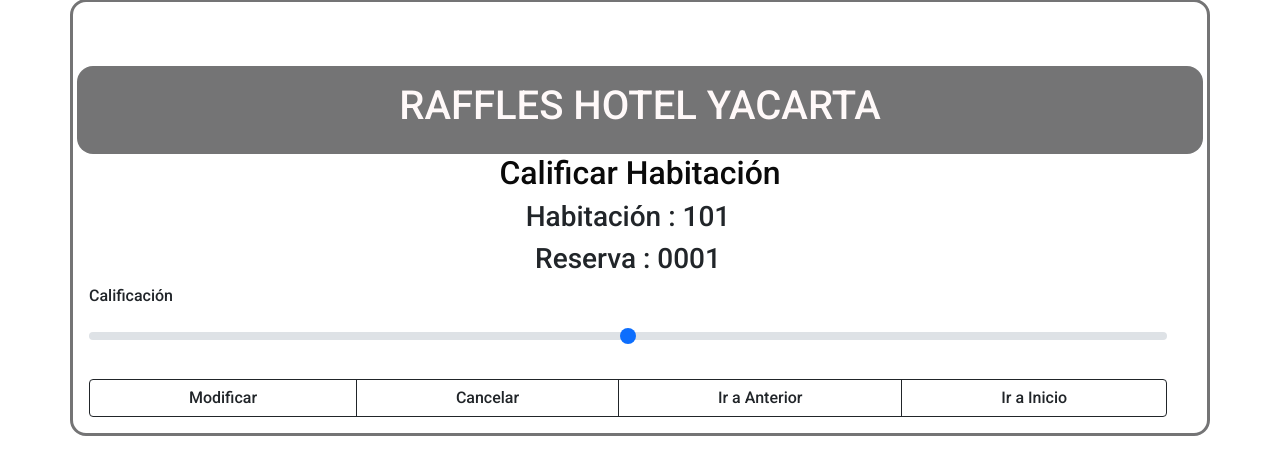
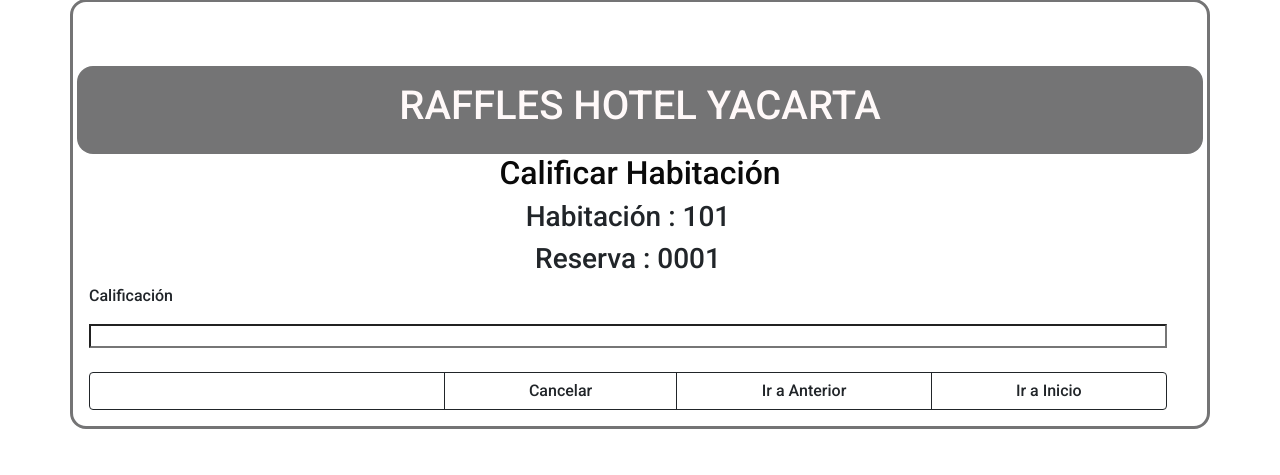
Before and after one commit to jvalu90/AppWebS_3, a Python web app: template templates/0-1-3-3-2-calificar_habitaciones.html in a window 1280 px wide. Shown: the part 49-524 px from the top of the page. Run offline with Jinja, Linux system fonts and the light colour scheme; the template is opened without the code that fills it, so the values that code supplies are empty, except form fields; form fields are guessed from the names that the template uses.

Commit message:
Update 0-1-3-3-2-calificar_habitaciones.html

```diff
--- a/templates/0-1-3-3-2-calificar_habitaciones.html
+++ b/templates/0-1-3-3-2-calificar_habitaciones.html
@@ -13,6 +13,9 @@
 </head>
 <body>
     <div class="container">
+      <form method="POST" action="{{ url_for('calificar_habitaciones') }}" novalidate>
+      {{ form.hidden_tag() }}
+
       <div class="row">
         <br>
       </div>
@@ -20,15 +23,16 @@
       <div class="row">
         <br>
       </div>
+
       <div class="row" id = "encabezado">
         <h1 class="text-center">RAFFLES HOTEL YACARTA</h1>
       </div>
+
       <div class="row">
         <h2 class="text-center">Calificar Habitación</h2>
       </div>
+
       <div class="row">
-
-
         <div class="row">
           <div class="col">
             <h3 class="text-center">Habitación : 101</h3>
@@ -50,14 +54,12 @@
         </div>
       </div>
 
-
-
       <div class="row">
         <div class="col">
-                <input type="range" class="form-range" min="0" max="10" id="calificacion">
+          <!--<input type="range" class="form-range" min="0" max="10" id="calificacion">-->
+          {{ form.calificacion(class="form-range") }}
         </div>
       </div>
-
 
       <div class="row">
         <br>
@@ -66,7 +68,8 @@
       <div class="row">
         <div class="btn-group" role="group" aria-label="Basic example">
           <!--<a class="btn btn-outline-dark" href="0-1-3-3-gestion_habitaciones_reservadas_usuario_final.html" role="button">Modificar</a>-->
-                 <a class="btn btn-outline-dark" href="{{url_for('gestion_habitaciones_reservadas_usuario_final')}}" role="button">Modificar</a>
+          <!--<a class="btn btn-outline-dark" href="{{url_for('gestion_habitaciones_reservadas_usuario_final')}}" role="button">Modificar</a>-->
+          {{ form.enviar(class="btn btn-outline-dark") }}
           <!--<a class="btn btn-outline-dark" href="0-1-3-3-gestion_habitaciones_reservadas_usuario_final.html" role="button">Cancelar</a>-->
           <a class="btn btn-outline-dark" href="{{url_for('gestion_habitaciones_reservadas_usuario_final')}}" role="button">Cancelar</a>
           <!--<a class="btn btn-outline-dark" href="0-1-3-3-gestion_habitaciones_reservadas_usuario_final.html" role="button">Ir a Anterior</a>-->
@@ -75,7 +78,6 @@
           <a class="btn btn-outline-dark" href="{{url_for('inicio')}}" role="button">Ir a Inicio</a>
         </div>
       </div>
-
+    </form>
     </div>
 </body>
-</html>
```
Lines whose indentation alone changed are shown as unchanged.
